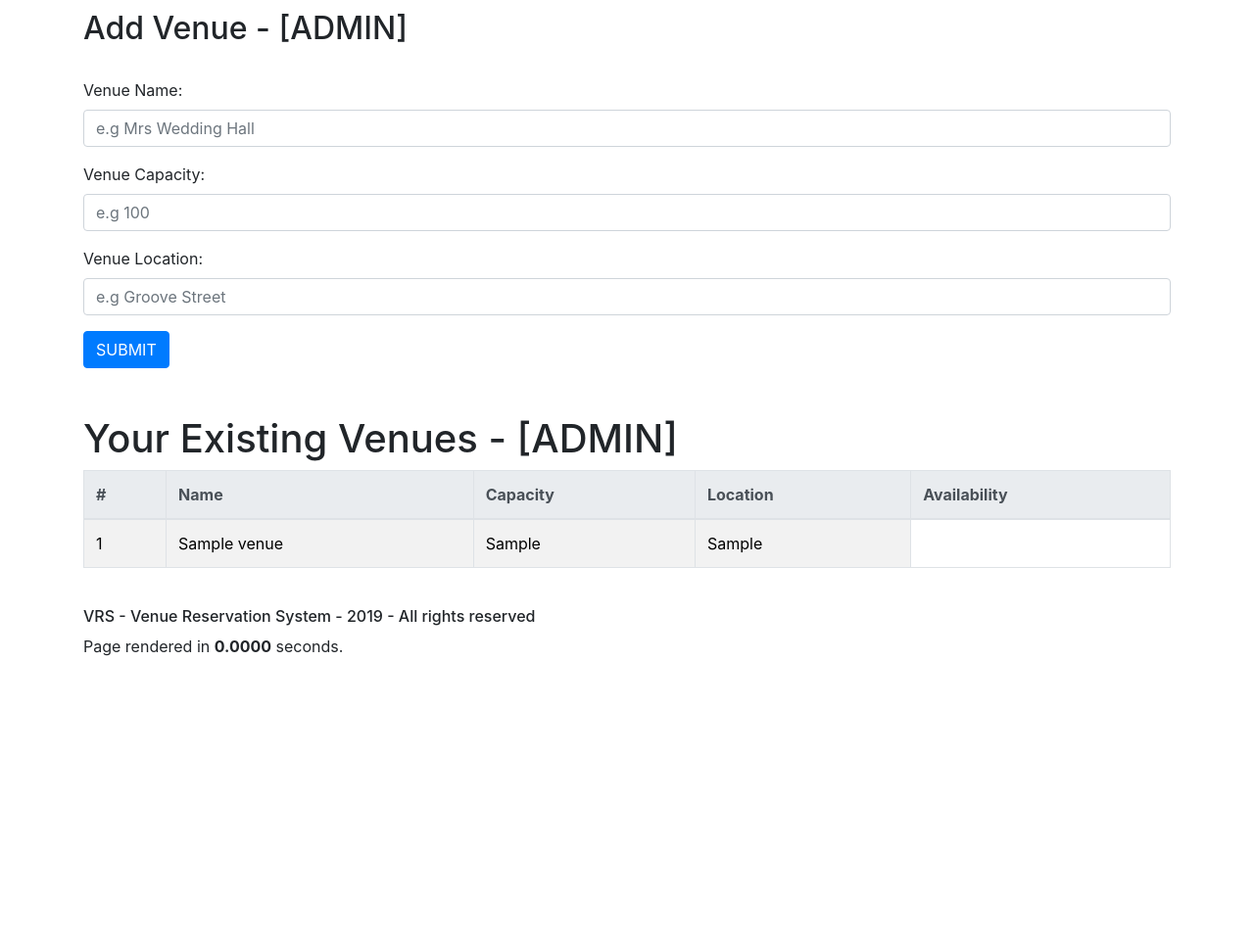
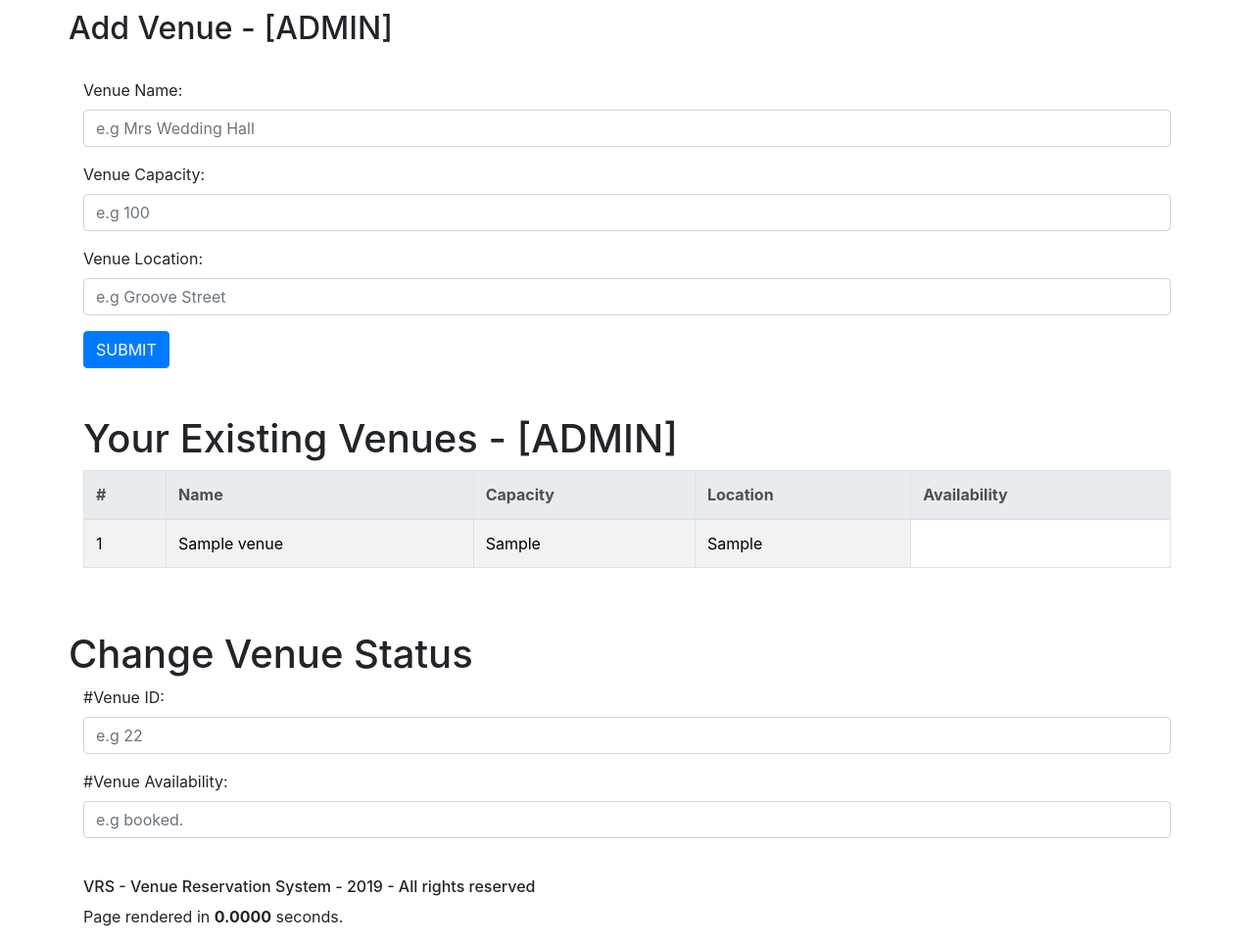
Before and after one commit to RavenThevar/302CEM, a CodeIgniter app: page /VRS/index.php/venue in a window 1280 px wide. Shown: the part 62-1026 px from the top of the page at 98% size. Before the commit the page ends 732 px from the top, so only its background shows below. Run offline with CodeIgniter, Linux system fonts and the light colour scheme; tables that the repository leaves empty or names only in its code hold one stand-in row (values such as "Sample post").

Commit message:
Optimisation done to 302CEM\VRS\application\views\venue
A new section is added for the admin to change venue status.

```diff
--- a/VRS/application/views/venue.php
+++ b/VRS/application/views/venue.php
@@ -3,14 +3,16 @@
 </br>
 
 <div class="container">
-  <h2>Add Venue - [ADMIN]</h2>
+  <div class="row">
+    <h2>Add Venue - [ADMIN]</h2>
+  </div>
 
   </br>
 
   <form name="venue" method="POST">
 
     <div class="form-group">
-      <label for="email">Venue Name:</label>
+      <label for="vName">Venue Name:</label>
       <input type="text" class="form-control" id="vName" placeholder="e.g Mrs Wedding Hall" name="vName">
     </div>
 
@@ -53,7 +55,7 @@
 
 <div class ="container">
     <div row>
-        <h1> Your Existing Venues - [ADMIN] </h1>
+        <h1>Your Existing Venues - [ADMIN]</h1>
     </div>
     <table class="table table-hover table-striped table-bordered">
 
@@ -105,3 +107,28 @@
     </table>
 
 </div>
+
+</br>
+</br>
+
+<div class="container">
+    <div class="row">
+        <h1>Change Venue Status</h1>
+    </div>
+
+    <form name = "venueChange" METHOD = "POST">
+
+        <div class="form-group">
+            <label for="vID">#Venue ID:</label>
+            <input type="text" class="form-control" id="vID" placeholder="e.g 22" name="vID">
+        </div>
+
+        <div class="form-group">
+            <label for="vStatus">#Venue Availability:</label>
+            <input type="text" class="form-control" id="vStatus" placeholder="e.g booked." name="vStatus">
+        </div>
+
+
+    </form>
+
+</div>
```
